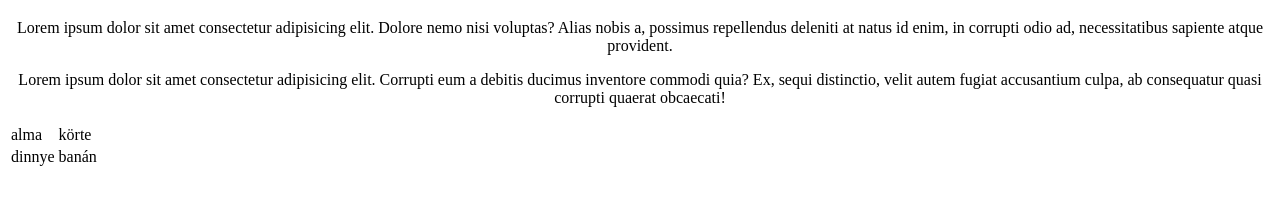
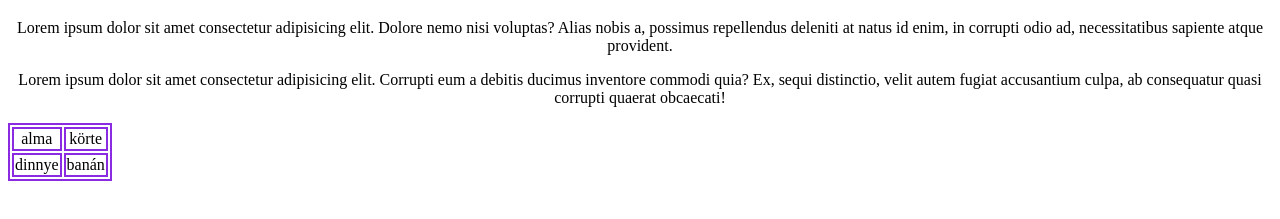
Before and after one commit to antosnejudit/github2, a plain HTML site: page index.html in a window 1280 px wide. Shown: the part 61-280 px from the top of the page. Drawn offline with Linux system fonts and the light colour scheme.

Commit message:
Táblázat formázása

```diff
--- a/style.css
+++ b/style.css
@@ -7,3 +7,13 @@ p {
     margin-left: auto;
     margin-right: auto;
 }
+table {
+    text-align: center;
+    border: 2px solid blueviolet;
+}
+tr {
+    border: 2px solid blueviolet;
+}
+td {
+    border: 2px solid blueviolet;
+}
```
